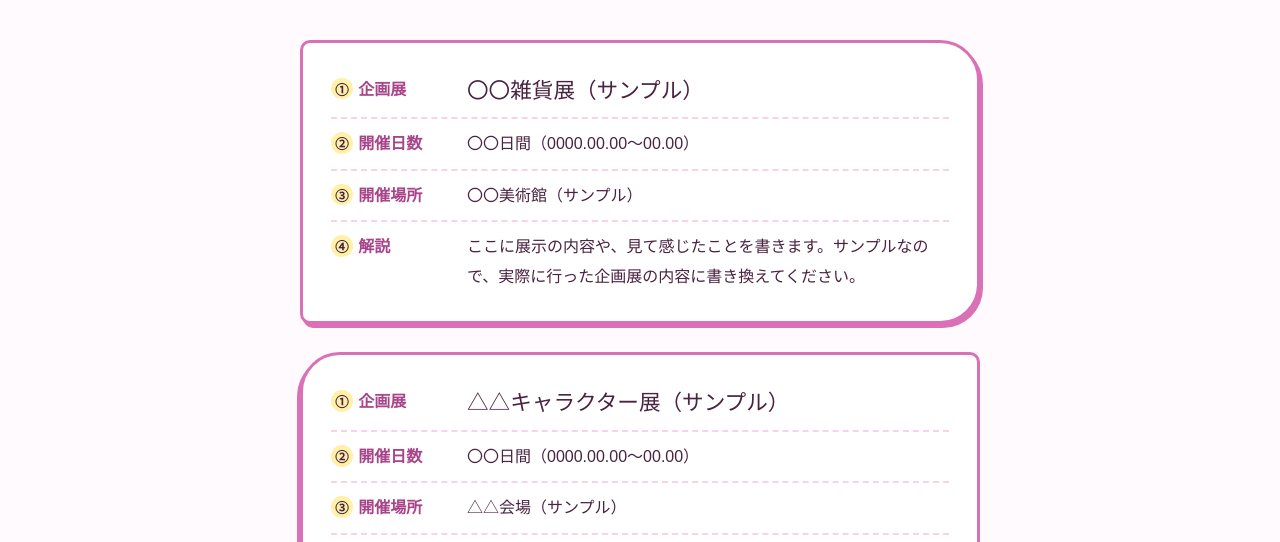
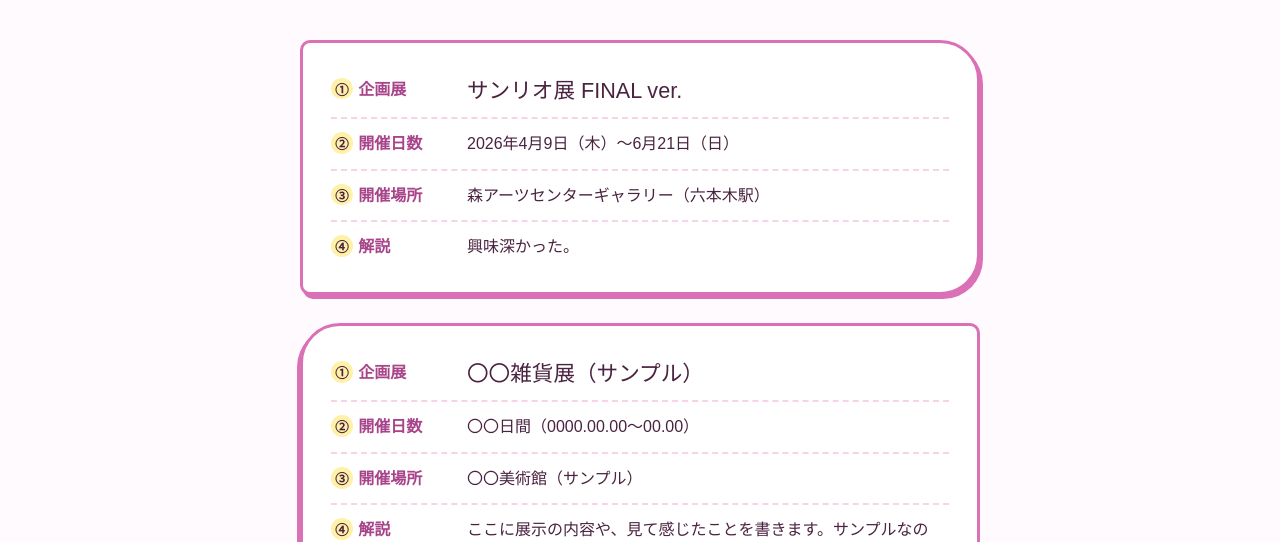
Before and after one commit to Azaleacreativeroom888/fan-zakka, a plain HTML site: page report1.html in a window 1280 px wide. Shown: the part 223-765 px from the top of the page. Drawn offline with Linux system fonts and the light colour scheme; a web font is replaced by a local one.

Commit message:
Update report1.html

```diff
--- a/report1.html
+++ b/report1.html
@@ -97,6 +97,15 @@ footer{margin-top:56px;background:var(--pink);color:#fff;text-align:center;paddi
 
     <article class="exhibit">
       <dl>
+        <div class="row name"><dt><span>①</span>企画展</dt><dd>サンリオ展 FINAL ver.</dd></div>
+        <div class="row"><dt><span>②</span>開催日数</dt><dd>2026年4月9日（木）〜6月21日（日）</dd></div>
+        <div class="row"><dt><span>③</span>開催場所</dt><dd>森アーツセンターギャラリー（六本木駅）</dd></div>
+        <div class="row"><dt><span>④</span>解説</dt><dd>興味深かった。</dd></div>
+      </dl>
+    </article>
+
+    <article class="exhibit">
+      <dl>
         <div class="row name"><dt><span>①</span>企画展</dt><dd>〇〇雑貨展（サンプル）</dd></div>
         <div class="row"><dt><span>②</span>開催日数</dt><dd>〇〇日間（0000.00.00〜00.00）</dd></div>
         <div class="row"><dt><span>③</span>開催場所</dt><dd>〇〇美術館（サンプル）</dd></div>
```
